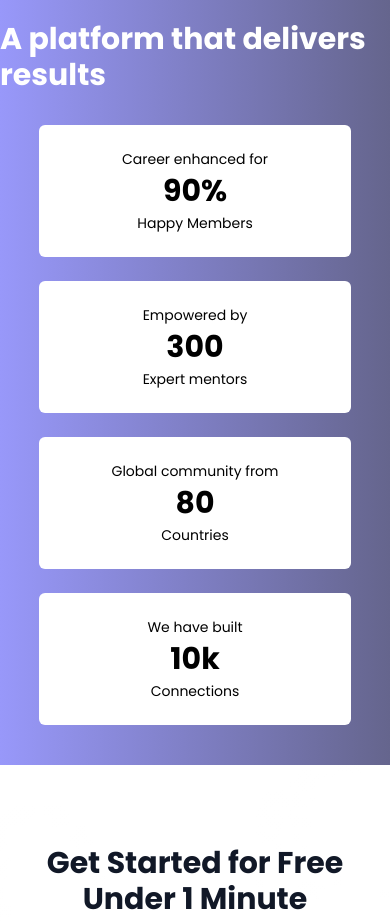
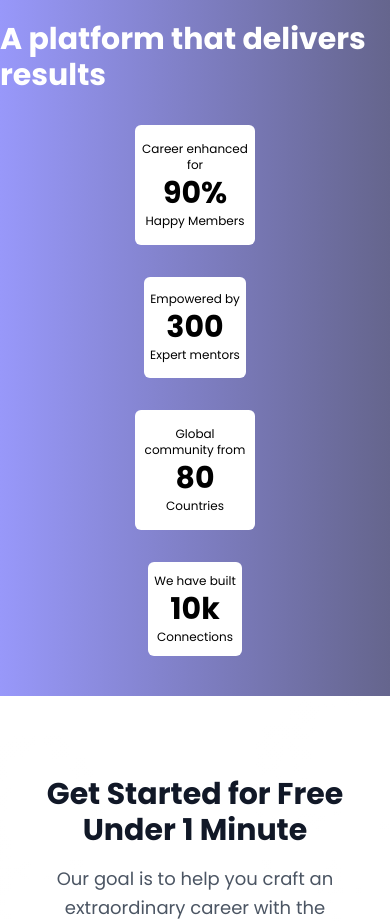
Before and after one commit to Roshe-Mentors/new_roshe, a Next.js app: page / in a window 390 px wide. Shown: the part 5200-6122 px from the top of the page. Built offline with nearby package versions, Linux system fonts and the light colour scheme.

Commit message:
FEAT: improve PlatformStats layout with enhanced grid structure and responsive styling

```diff
--- a/src/components/PlatformStats.tsx
+++ b/src/components/PlatformStats.tsx
@@ -27,21 +27,23 @@ const stats = [
 const PlatformStats = () => {
   return (
     <section className="w-full py-10 flex flex-col items-center"
-    style={{ background: 'linear-gradient(90deg, #9898FA 0%, #65658D 100%)' }}
+    style={{
+      background: 'linear-gradient(90deg, #9898FA 0%, #65658D 100%)'
+    }}
     >
       <h2 className="text-3xl font-bold text-white mb-8">
         A platform that delivers results
       </h2>
 
-      <div className="w-4/5 grid grid-cols-1 sm:grid-cols-2 md:grid-cols-4 gap-6">
+      <div className="w-4/5 max-w-3xl grid grid-cols-1 sm:grid-cols-2 md:grid-cols-4 gap-8">
         {stats.map((item, idx) => (
           <div
             key={idx}
-            className="flex flex-col items-center justify-center bg-white rounded-md p-6 text-center text-black transition-transform duration-300 hover:scale-105 hover:shadow-xl"
+            className="flex flex-col items-center justify-center bg-white rounded-md p-1.5 text-center text-black transition-transform duration-300 hover:scale-105 hover:shadow-xl aspect-square max-w-[120px] mx-auto"
           >
-            <p className="text-sm mb-1">{item.preText}</p>
-            <h3 className="text-3xl font-bold mb-1">{item.bigText}</h3>
-            <p className="text-sm">{item.postText}</p>
+            <p className="text-xs mb-0.5">{item.preText}</p>
+            <h3 className="text-3xl font-bold mb-0.5">{item.bigText}</h3>
+            <p className="text-xs">{item.postText}</p>
           </div>
         ))}
       </div>
```
